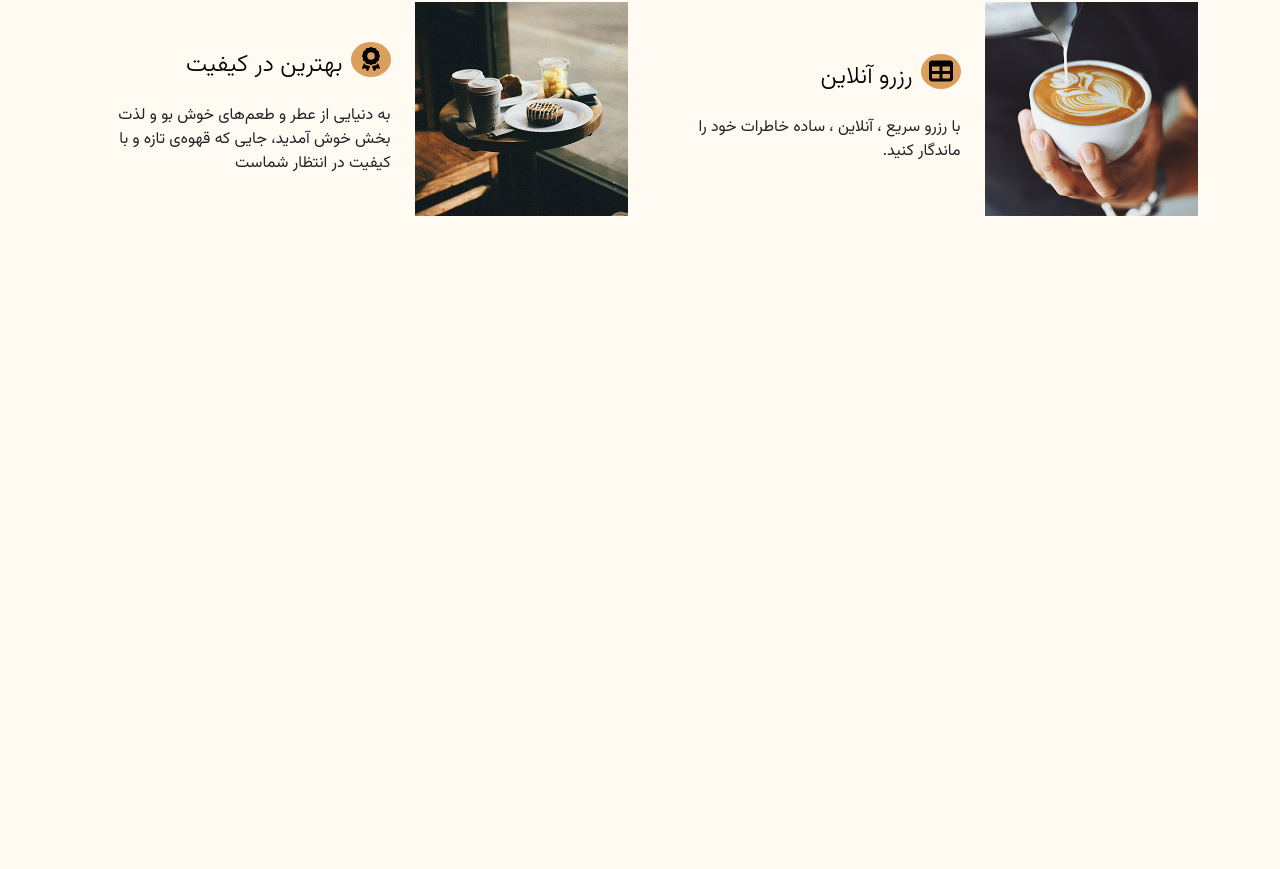
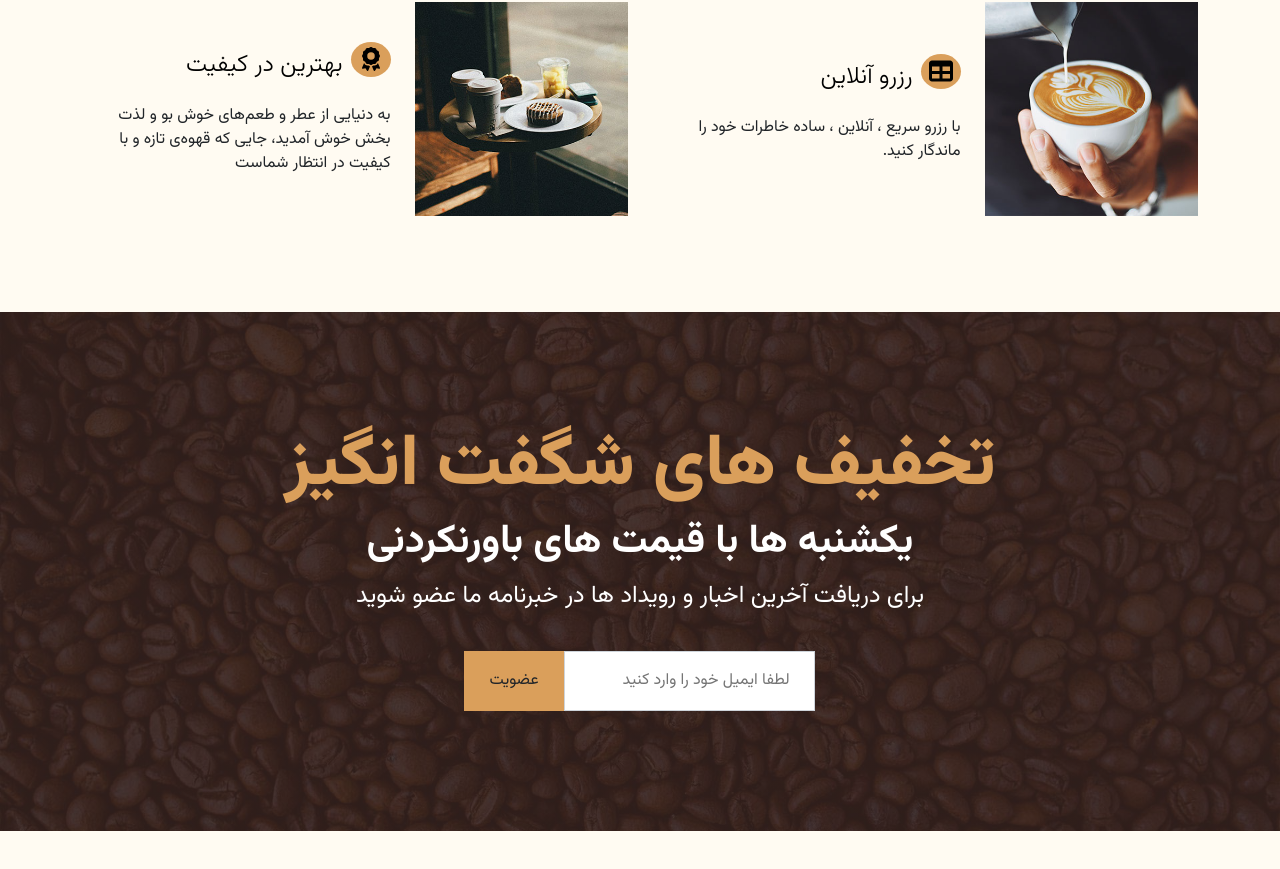
Before and after one commit to erfanHP390/website-coffee-shop, a Next.js app: page / in a window 1280 px wide. Shown: the part 2285-3154 px from the top of the page. Before the commit the page ends 2549 px from the top, so only its background shows below. Built offline with nearby package versions, Linux system fonts and the light colour scheme; data requests are answered from the project's data file.

Commit message:
import tem-compo in home-page

```diff
--- a/pages/index.js
+++ b/pages/index.js
@@ -3,6 +3,7 @@ import React from 'react'
 import Slider from '@/components/templates/Index/Slider'
 import About from '@/components/templates/Index/About'
 import Services from '@/components/templates/Index/Services'
+import Offer from '@/components/templates/Index/Offer'
 
 export default function index({data}) {
   return (
@@ -10,6 +11,7 @@ export default function index({data}) {
     <Slider />
     <About/>
     <Services  services={data.services} />
+    <Offer />
     </>
   )
 }
```
